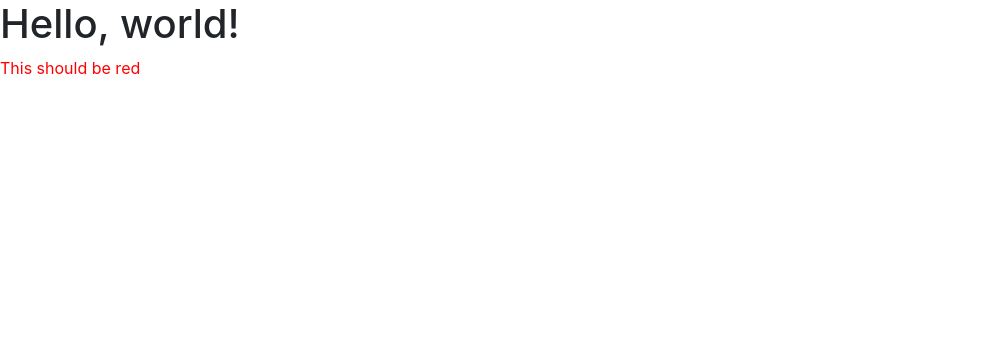
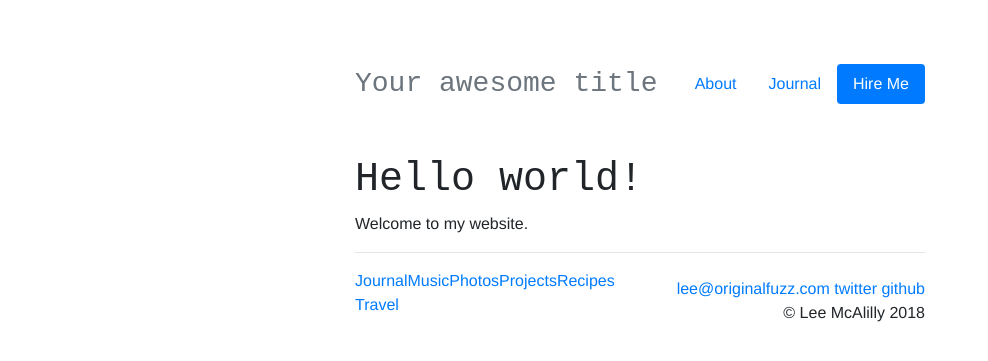
Before and after one commit to leemcalilly/lee_2020, a Jekyll site: the page built from index.md, in a window 1280 px wide. Shown: the top 361 px of the page, without its empty margins (0-988 px from the left). Built offline with Jekyll 4.4.1, drawn with Linux system fonts in a browser that asks for light colours; nearby versions of some CDN libraries; our own code applies the rules of GitHub Pages for plain Markdown files.

Commit message:
add initial / basic bootstrap layout

```diff
--- /dev/null
+++ b/_includes/footer.html
@@ -0,0 +1,39 @@
+<hr>
+<footer>
+  <div class="row">
+    <div class="col">
+      <ul class="nav nav-pills float-left">
+        <li class="nav-item">
+          <a href="#">Journal</a>
+        </li>
+        <li class="nav-item">
+          <a href="#">Music</a>
+        </li>
+        <li class="nav-item">
+          <a href="#">Photos</a>
+        </li>
+        <li class="nav-item">
+          <a href="#">Projects</a>
+        </li>
+        <li class="nav-item">
+          <a href="#">Recipes</a>
+        </li>
+        <li class="nav-item">
+          <a href="#">Travel</a>
+        </li>
+      </ul>
+    </div><!-- /.col -->
+
+    <div class="col">
+      <p class="credits float-right">
+        <a href="#">lee@originalfuzz.com</a>
+        <a href="#">twitter</a>
+        <a href="#">github</a>
+      </p>
+
+      <p class="copyright float-right">
+        &copy; Lee McAlilly {{ 'now' | date: "%Y" }}
+      </p>
+    </div><!-- /.col -->
+  </div><!-- /.row -->
+</footer>
--- /dev/null
+++ b/_includes/head.html
@@ -0,0 +1,11 @@
+<head>
+  <!-- Required meta tags -->
+  <meta charset="utf-8">
+  <meta name="viewport" content="width=device-width, initial-scale=1, shrink-to-fit=no">
+
+  <!-- Bootstrap CSS -->
+  <link rel="stylesheet" href="https://maxcdn.bootstrapcdn.com/bootstrap/4.0.0/css/bootstrap.min.css" integrity="sha384-Gn5384xqQ1aoWXA+058RXPxPg6fy4IWvTNh0E263XmFcJlSAwiGgFAW/dAiS6JXm" crossorigin="anonymous">
+  <link rel="stylesheet" href="/assets/styles/custom.css">
+
+  <title>{{ site.title }}</title>
+</head>
--- /dev/null
+++ b/_includes/header.html
@@ -0,0 +1,27 @@
+<div class="header clearfix">
+  <header>
+    <ul class="nav nav-pills float-right">
+      <li class="nav-item">
+        <a href="#" class="nav-link">
+          About
+        </a>
+      </li>
+
+      <li class="nav-item">
+        <a href="#" class="nav-link">
+          Journal
+        </a>
+      </li>
+
+      <li class="nav-item">
+        <a href="#" class="nav-link active">
+          Hire Me
+        </a>
+      </li>
+    </ul>
+  </header>
+
+  <h3 class="text-muted">
+    {{ site.title }}
+  </h3>
+</div><!-- /.header -->
--- /dev/null
+++ b/_includes/javascript.html
@@ -0,0 +1,5 @@
+<!-- Boostrap JS -->
+<!-- jQuery first, then Popper.js, then Bootstrap JS -->
+<script src="https://code.jquery.com/jquery-3.2.1.slim.min.js" integrity="sha384-KJ3o2DKtIkvYIK3UENzmM7KCkRr/rE9/Qpg6aAZGJwFDMVNA/GpGFF93hXpG5KkN" crossorigin="anonymous"></script>
+<script src="https://cdnjs.cloudflare.com/ajax/libs/popper.js/1.12.9/umd/popper.min.js" integrity="sha384-ApNbgh9B+Y1QKtv3Rn7W3mgPxhU9K/ScQsAP7hUibX39j7fakFPskvXusvfa0b4Q" crossorigin="anonymous"></script>
+<script src="https://maxcdn.bootstrapcdn.com/bootstrap/4.0.0/js/bootstrap.min.js" integrity="sha384-JZR6Spejh4U02d8jOt6vLEHfe/JQGiRRSQQxSfFWpi1MquVdAyjUar5+76PVCmYl" crossorigin="anonymous"></script>
--- a/_layouts/default.html
+++ b/_layouts/default.html
@@ -1,24 +1,18 @@
 <!doctype html>
 <html lang="en">
-  <head>
-    <!-- Required meta tags -->
-    <meta charset="utf-8">
-    <meta name="viewport" content="width=device-width, initial-scale=1, shrink-to-fit=no">
 
-    <!-- Bootstrap CSS -->
-    <link rel="stylesheet" href="https://maxcdn.bootstrapcdn.com/bootstrap/4.0.0/css/bootstrap.min.css" integrity="sha384-Gn5384xqQ1aoWXA+058RXPxPg6fy4IWvTNh0E263XmFcJlSAwiGgFAW/dAiS6JXm" crossorigin="anonymous">
-    <link rel="stylesheet" href="/assets/styles/custom.css">
+  {%- include head.html -%}
 
-    <title>Hello, world!</title>
-  </head>
-  <body>
-    <h1>Hello, world!</h1>
-    <p>This should be red</p>
+  <body class="container">
 
-    <!-- Optional JavaScript -->
-    <!-- jQuery first, then Popper.js, then Bootstrap JS -->
-    <script src="https://code.jquery.com/jquery-3.2.1.slim.min.js" integrity="sha384-KJ3o2DKtIkvYIK3UENzmM7KCkRr/rE9/Qpg6aAZGJwFDMVNA/GpGFF93hXpG5KkN" crossorigin="anonymous"></script>
-    <script src="https://cdnjs.cloudflare.com/ajax/libs/popper.js/1.12.9/umd/popper.min.js" integrity="sha384-ApNbgh9B+Y1QKtv3Rn7W3mgPxhU9K/ScQsAP7hUibX39j7fakFPskvXusvfa0b4Q" crossorigin="anonymous"></script>
-    <script src="https://maxcdn.bootstrapcdn.com/bootstrap/4.0.0/js/bootstrap.min.js" integrity="sha384-JZR6Spejh4U02d8jOt6vLEHfe/JQGiRRSQQxSfFWpi1MquVdAyjUar5+76PVCmYl" crossorigin="anonymous"></script>
+    {%- include header.html -%}
+
+    <main>
+      {{ content }}
+    </main>
+
+    {%- include footer.html -%}
+
+    {%- include javascript.html -%}
   </body>
 </html>
--- a/assets/styles/custom.scss
+++ b/assets/styles/custom.scss
@@ -1,8 +1,84 @@
 ---
 ---
 
-// Custom styles here
+// Variables
 
-body p {
-  color: red;
+$white: #fff;
+
+// Typography
+
+h1, h2, h3, h4, h5, h6 {
+  font-family: "Courier New", Courier, "Lucida Sans Typewriter",
+  "Lucida Typewriter", monospace;
 }
+
+body {
+  font-family: "Helvetica Neue", Helvetica, Arial, sans-serif;
+}
+
+// Layout
+/* Template container width */
+@media (min-width: 48rem) {
+  .container {
+    max-width: 600px;
+  }
+}
+
+body {
+  padding-top: 60px;
+  background-color: $white;
+}
+
+section {
+  overflow: auto;
+}
+
+textarea {
+  resize: vertical;
+}
+
+/* Template header */
+.header {
+  padding-bottom: 1rem;
+  margin-bottom: 2rem;
+}
+
+/* Header: make the site title same height as the navigation */
+.header {
+  .nav {
+    margin-top: 0.25rem;
+  }
+
+  h3 {
+    margin-top: 0;
+    margin-bottom: 0;
+    line-height: 3rem;
+  }
+}
+
+button,
+html input[type="button"],
+input[type="reset"],
+input[type="submit"] {
+  cursor: pointer;
+}
+
+/* Template footer */
+.footer {
+  padding-top: 1.5rem;
+  color: #777;
+  border-top: .05rem solid #e5e5e5;
+}
+
+.credits {
+  padding-top: 0.5rem;
+  margin-bottom: 0;
+}
+
+// Home
+
+// Page
+
+// Journal
+
+// Resume
--- a/index.md
+++ b/index.md
@@ -1 +1,9 @@
-<p>test!</p>
+---
+layout: default
+title: { site.title }
+permalink: /
+---
+
+# Hello world!
+
+Welcome to my website.
```
